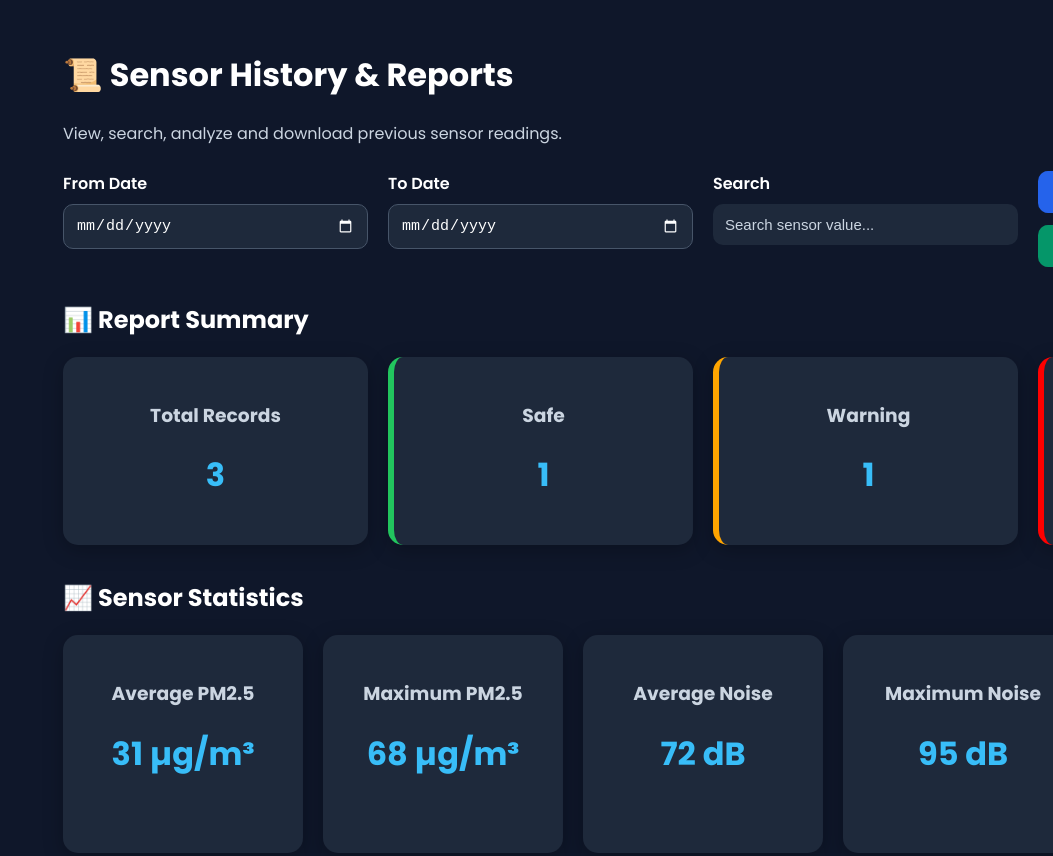
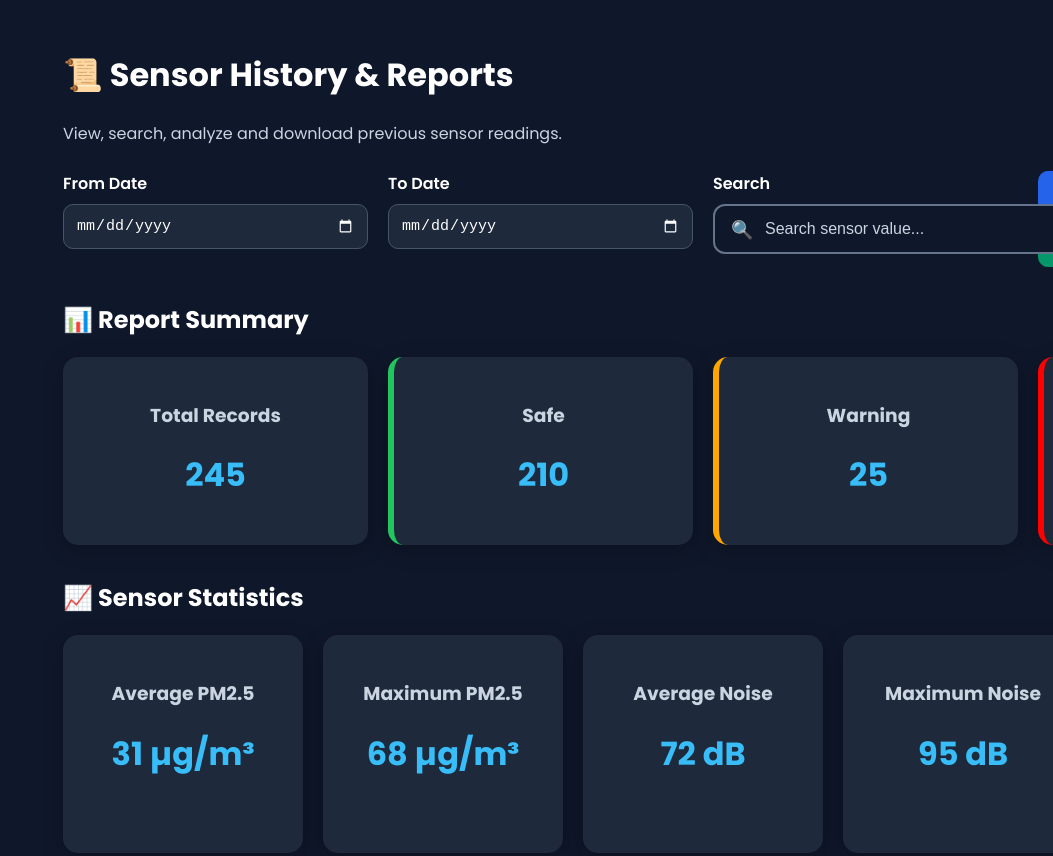
Before and after one commit to m8367621/smart-shopfloor-dashboard, a plain HTML site: page history.html in a window 1280 px wide. Shown: the top 856 px of the page, without its empty margins (227-1280 px from the left). Drawn offline with nearby package versions, Linux system fonts and the light colour scheme.

Commit message:
fixed history page

```diff
--- a/css/dashboard.css
+++ b/css/dashboard.css
@@ -1024,3 +1024,37 @@
 .filter-box input::placeholder{
     color:#cbd5e1;
 }
+/* Search Box */
+
+.search-box{
+    position:relative;
+    width:100%;
+}
+
+.search-box input{
+    width:100%;
+    padding:14px 18px 14px 50px;
+    background:#0f172a;
+    color:white;
+    border:2px solid #64748b;
+    border-radius:12px;
+    font-size:16px;
+    outline:none;
+}
+
+.search-box input:focus{
+    border-color:#3b82f6;
+}
+
+.search-box input::placeholder{
+    color:#cbd5e1;
+}
+
+.search-icon{
+    position:absolute;
+    left:18px;
+    top:50%;
+    transform:translateY(-50%);
+    font-size:18px;
+    color:#cbd5e1;
+}
--- a/history.html
+++ b/history.html
@@ -43,10 +43,18 @@
 
 <div class="filter-box">
     <label>Search</label>
+
+    <div class="search-box">
+
+        <span class="search-icon">🔍</span>
+
         <input
             type="text"
             id="searchInput"
             placeholder="Search sensor value...">
+
+    </div>
+
 </div>
 
 <div class="filter-buttons">
@@ -386,7 +394,7 @@
 
         row.style.display = showRow ? "" : "none";
     }
-
+    calculateSummary();
 };
 
 
@@ -394,42 +402,40 @@
 // Automatic Statistics
 // =============================
 
-function calculateSummary(){
+function calculateSummary() {
 
-let table=document.getElementById("historyTable");
+    let table = document.getElementById("historyTable");
+    let rows = table.getElementsByTagName("tbody")[0].getElementsByTagName("tr");
 
-let rows=table.getElementsByTagName("tbody")[0].rows;
+    let total = 0;
+    let safe = 0;
+    let warning = 0;
+    let danger = 0;
 
-let safe=0;
-let warning=0;
-let danger=0;
+    for (let i = 0; i < rows.length; i++) {
 
-for(let i=0;i<rows.length;i++){
+        if (rows[i].style.display === "none")
+            continue;
 
-let status=rows[i].cells[9].innerText;
+        total++;
 
-if(status.includes("Safe"))
+        let status = rows[i].cells[9].innerText;
+
+        if (status.includes("Safe"))
             safe++;
 
-else if(status.includes("Warning"))
+        else if (status.includes("Warning"))
             warning++;
 
-else if(status.includes("Danger"))
+        else if (status.includes("Danger"))
             danger++;
-
     }
 
-document.getElementById("totalRecords").innerHTML=rows.length;
-
-document.getElementById("safeCount").innerHTML=safe;
-
-document.getElementById("warningCount").innerHTML=warning;
-
-document.getElementById("dangerCount").innerHTML=danger;
-
+    document.getElementById("totalRecords").innerHTML = total;
+    document.getElementById("safeCount").innerHTML = safe;
+    document.getElementById("warningCount").innerHTML = warning;
+    document.getElementById("dangerCount").innerHTML = danger;
 }
-
-calculateSummary();
 
 </script>
 
```
Lines whose indentation alone changed are shown as unchanged.
